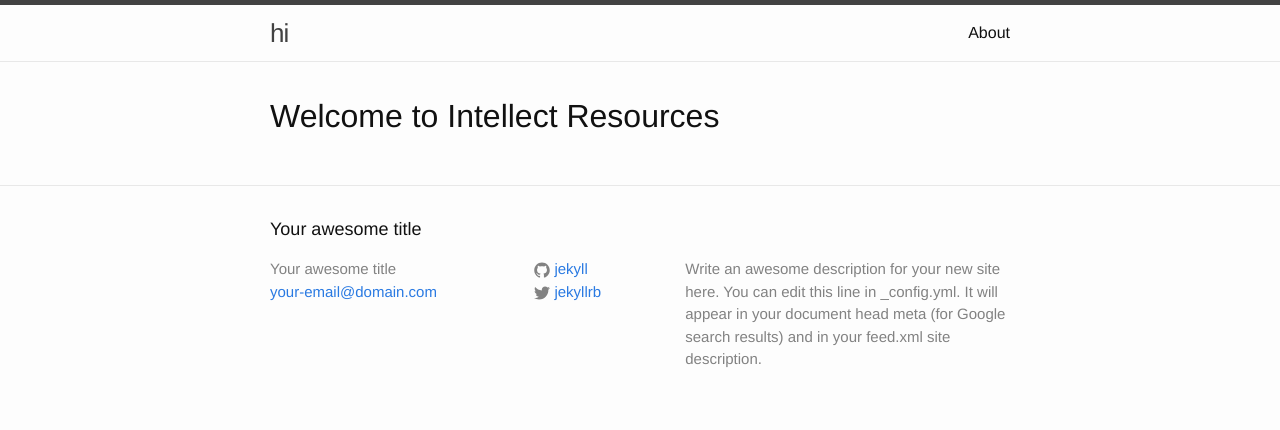
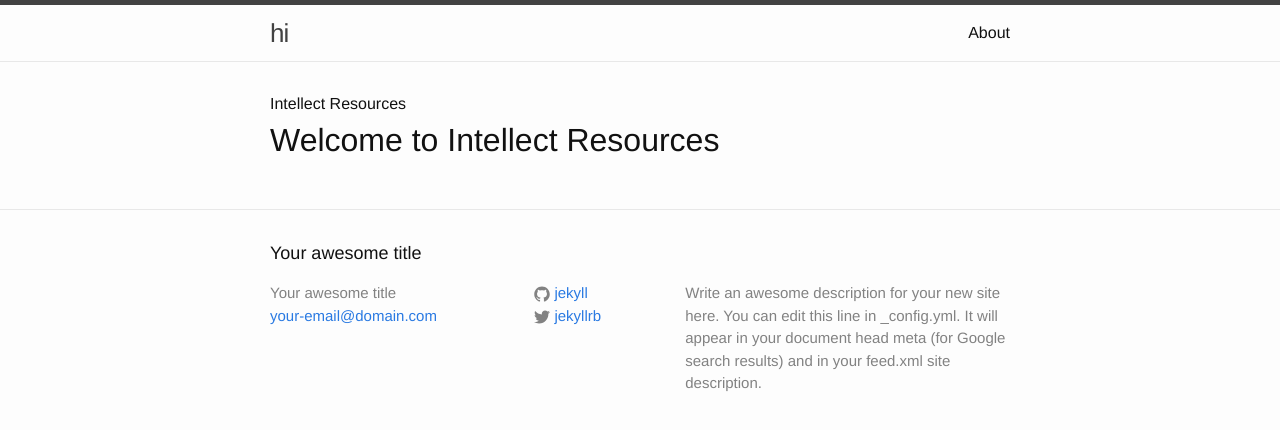
Before and after one commit to davidn333/davidnegus.github.io, a Jekyll site: the page built from index.html, in a window 1280 px wide. Shown: the top 430 px of the page. Built offline with Jekyll 4.4.1, drawn with Linux system fonts in a browser that asks for light colours.

Commit message:
Update index.html

```diff
--- a/index.html
+++ b/index.html
@@ -4,7 +4,11 @@ layout: default
 <!DOCTYPE html>
 <html>
   <head>
-      <h1>Welcome to Intellect Resources</h1>
+      Intellect Resources
 
   </head>
+  <body>
+    <h1>Welcome to Intellect Resources</h1>
+
+  </body>
 </html>
```
